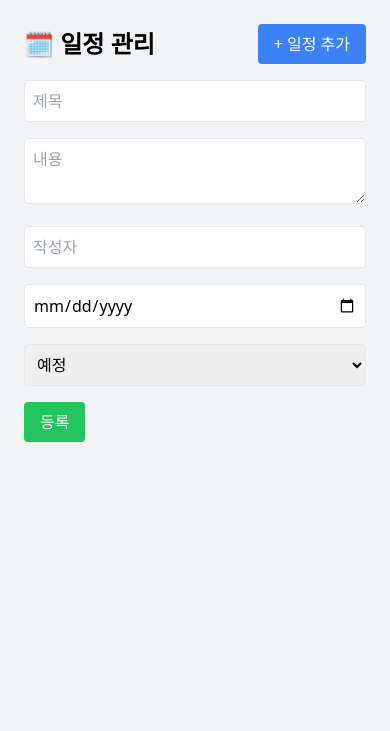
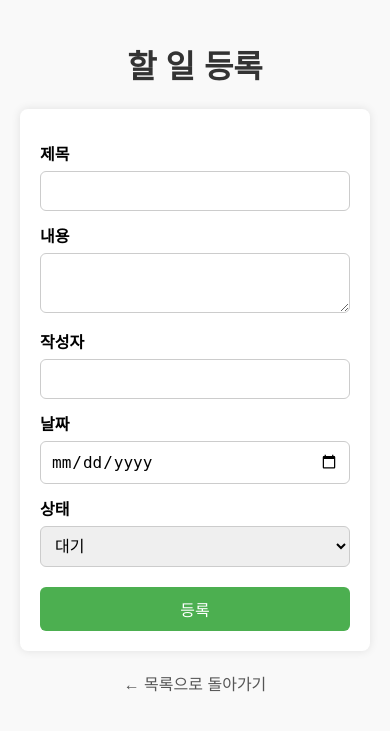
Before and after one commit to parkgunu/schedule_web, a Flask app: page /add in a window 390 px wide. Shown: the top 731 px of the page. Run offline with Flask 3, Linux system fonts and the light colour scheme; some libraries are stand-ins or nearby versions.

Commit message:
Fix: Make add.html responsive for mobile

```diff
--- a/templates/add.html
+++ b/templates/add.html
@@ -1,15 +1,95 @@
-{% extends 'base.html' %}
-{% block content %}
-<form method="POST" class="space-y-4">
-    <input name="title" placeholder="제목" required class="w-full p-2 border rounded" />
-    <textarea name="content" placeholder="내용" required class="w-full p-2 border rounded"></textarea>
-    <input name="writer" placeholder="작성자" required class="w-full p-2 border rounded" />
-    <input name="date" type="date" required class="w-full p-2 border rounded" />
-    <select name="status" required class="w-full p-2 border rounded">
-        <option value="예정">예정</option>
-        <option value="진행중">진행중</option>
-        <option value="완료">완료</option>
+<!DOCTYPE html>
+<html lang="ko">
+<head>
+  <meta charset="UTF-8">
+  <meta name="viewport" content="width=device-width, initial-scale=1.0">
+  <title>할 일 등록</title>
+  <style>
+    body {
+      font-family: sans-serif;
+      padding: 20px;
+      max-width: 600px;
+      margin: auto;
+      background-color: #f9f9f9;
+    }
+
+    h1 {
+      text-align: center;
+      color: #333;
+    }
+
+    form {
+      background: white;
+      padding: 20px;
+      border-radius: 8px;
+      box-shadow: 0 0 10px rgba(0,0,0,0.1);
+    }
+
+    label {
+      font-weight: bold;
+      display: block;
+      margin-top: 12px;
+    }
+
+    input, textarea, select, button {
+      width: 100%;
+      padding: 10px;
+      margin-top: 6px;
+      font-size: 16px;
+      border: 1px solid #ccc;
+      border-radius: 6px;
+      box-sizing: border-box;
+    }
+
+    button {
+      margin-top: 20px;
+      background-color: #4CAF50;
+      color: white;
+      border: none;
+      cursor: pointer;
+    }
+
+    button:hover {
+      background-color: #45a049;
+    }
+
+    .back-link {
+      display: block;
+      text-align: center;
+      margin-top: 20px;
+      color: #555;
+      text-decoration: none;
+    }
+
+    .back-link:hover {
+      text-decoration: underline;
+    }
+  </style>
+</head>
+<body>
+  <h1>할 일 등록</h1>
+  <form action="/add" method="POST">
+    <label for="title">제목</label>
+    <input type="text" name="title" id="title" required>
+
+    <label for="content">내용</label>
+    <textarea name="content" id="content" required></textarea>
+
+    <label for="writer">작성자</label>
+    <input type="text" name="writer" id="writer" required>
+
+    <label for="date">날짜</label>
+    <input type="date" name="date" id="date" required>
+
+    <label for="status">상태</label>
+    <select name="status" id="status">
+      <option value="대기">대기</option>
+      <option value="진행중">진행중</option>
+      <option value="완료">완료</option>
     </select>
-    <button type="submit" class="bg-green-500 text-white px-4 py-2 rounded">등록</button>
-</form>
-{% endblock %}
+
+    <button type="submit">등록</button>
+  </form>
+  <a class="back-link" href="/">← 목록으로 돌아가기</a>
+</body>
+</html>
```
